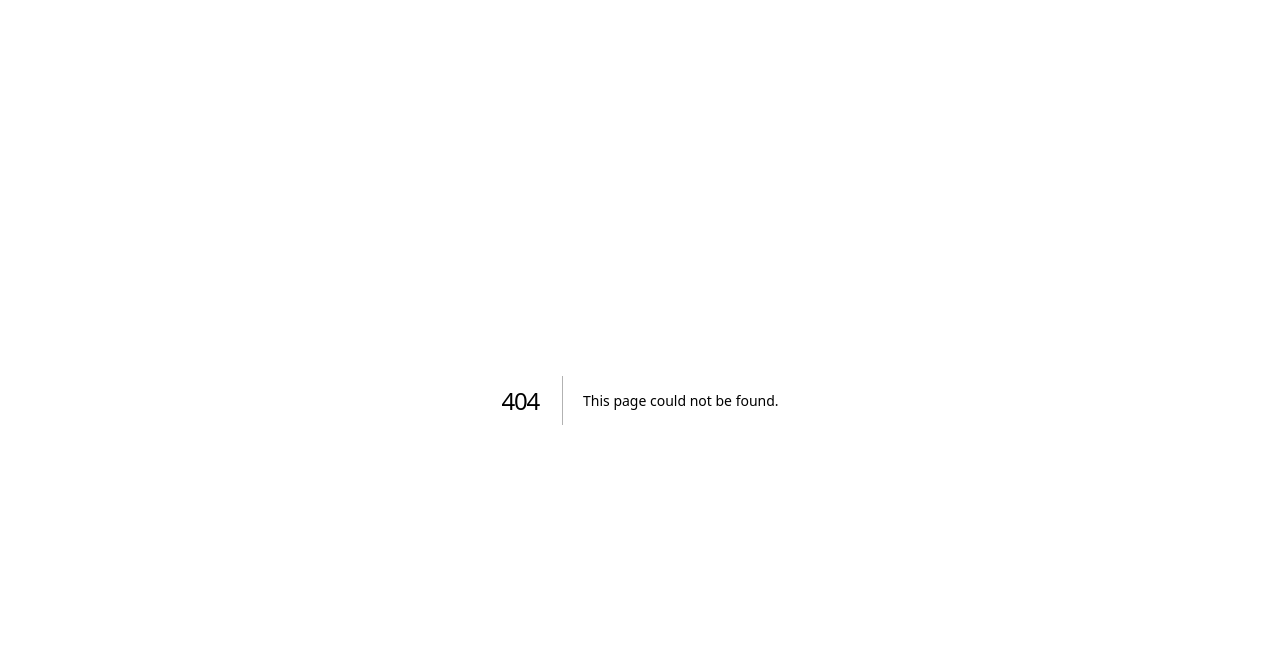
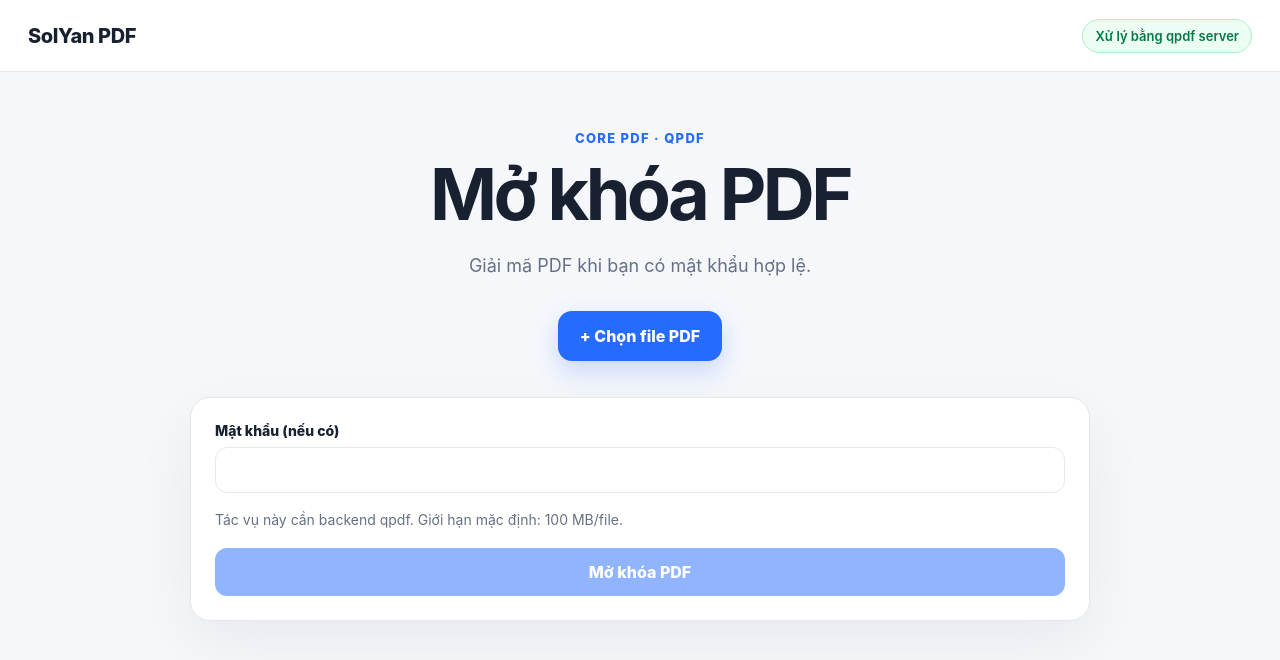
Before and after one commit to solyan842/SolYan-PDF, a Next.js app in the folder frontend/: page /unlock in a window 1280 px wide. Before the commit this address had no page. Shown: the top 660 px of the page. Built offline with nearby package versions, Linux system fonts and the light colour scheme; no server answers.

Commit message:
feat: add Unlock PDF page

```diff
--- /dev/null
+++ b/frontend/app/unlock/page.tsx
@@ -0,0 +1,5 @@
+import ServerPdfTool from '../../components/ServerPdfTool';
+
+export default function UnlockPage() {
+  return <ServerPdfTool title="Mở khóa PDF" description="Giải mã PDF khi bạn có mật khẩu hợp lệ." endpoint="/pdf/unlock" actionLabel="Mở khóa PDF" outputName="solyan-unlocked.pdf" passwordMode="optional" />;
+}
```
